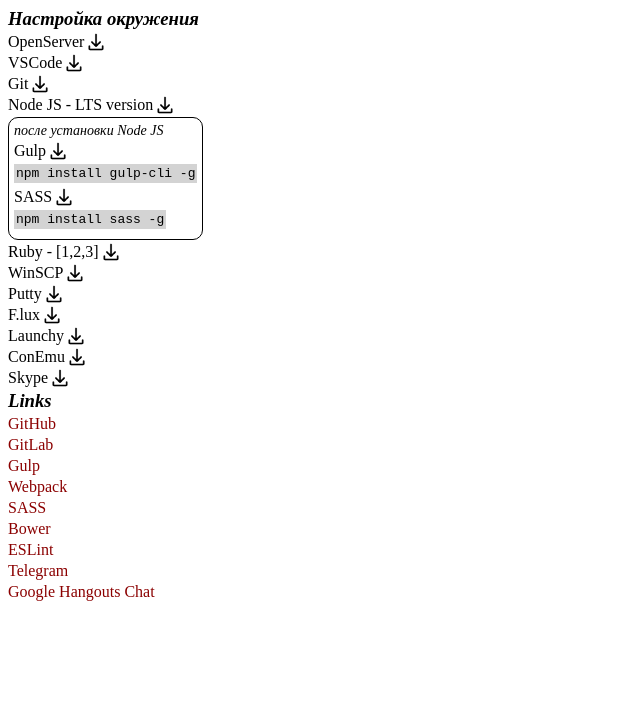
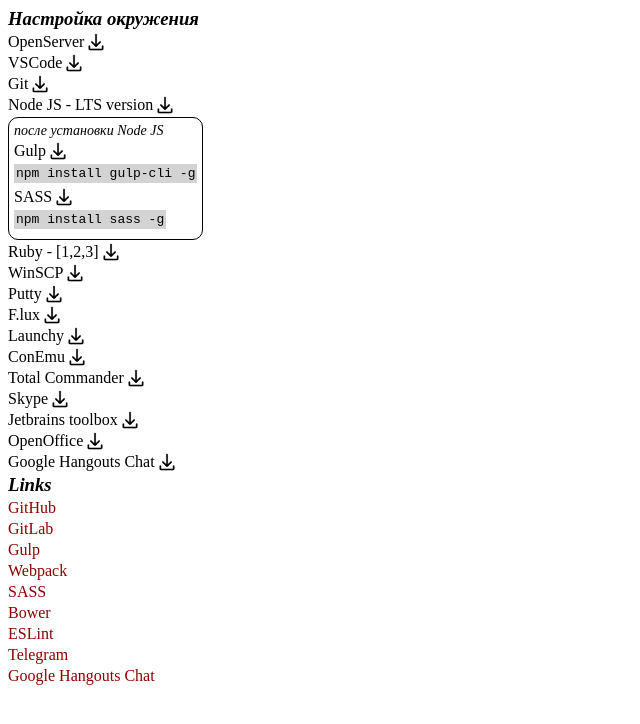
Before and after one commit to kuznetsovandrey76/env, a plain HTML site: page index.html in a window 1280 px wide. Shown: the whole page, without its empty margins (0-640 px from the left). Drawn offline with Linux system fonts and the light colour scheme.

Commit message:
add new envs

```diff
--- a/index.html
+++ b/index.html
@@ -27,7 +27,11 @@
         <p class="download">F.lux <a href="https://justgetflux.com/"></a></p>
         <p class="download">Launchy <a href="http://www.launchy.net/download.php"></a></p>
         <p class="download">ConEmu <a href="https://conemu.github.io/"></a></p>
+        <p class="download">Total Commander <a href="https://www.ghisler.com/download.htm"></a></p>
         <p class="download">Skype <a href="https://www.skype.com/ru/get-skype/"></a></p>
+        <p class="download">Jetbrains toolbox<a href="https://www.jetbrains.com/toolbox/app/"></a></p>
+        <p class="download">OpenOffice<a href="https://www.openoffice.org/ru/download/index.html"></a></p>
+        <p class="download">Google Hangouts Chat<a href="https://get.google.com/chat/"></a></p>
     </div>
     <div class="service">
         <h3 class="title service__title">Links</h3>
```
